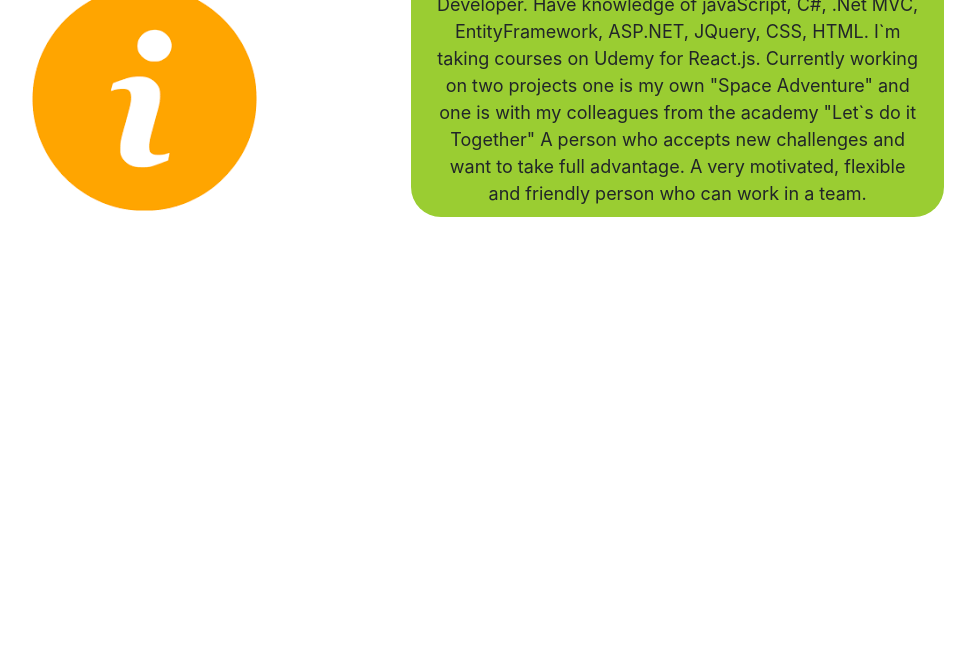
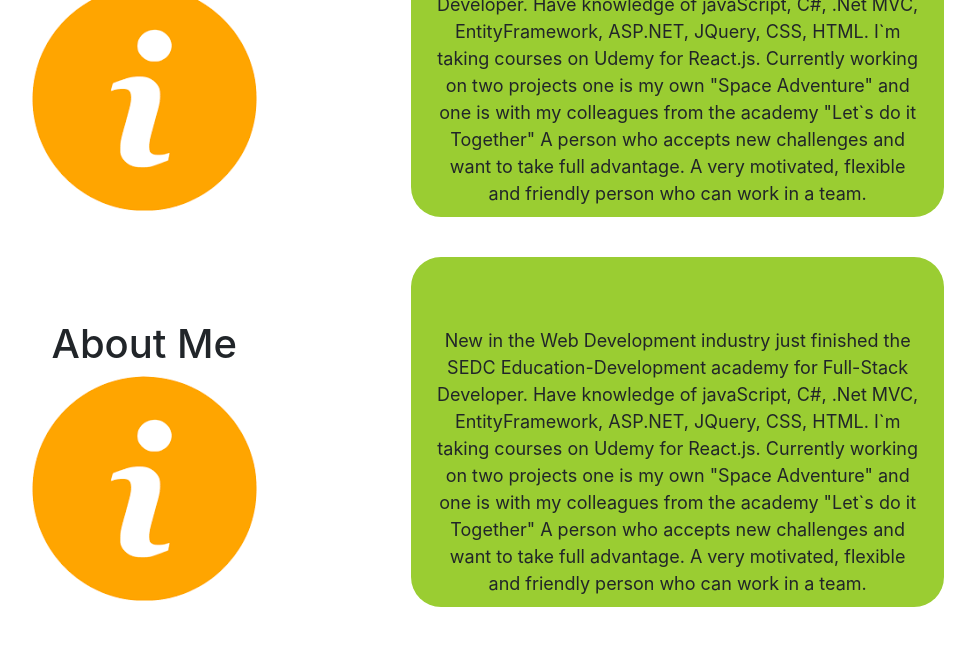
Before and after one commit to DonevskiFilip/Filip-Donevski-Portfolio, a plain HTML site: page index.html in a window 1280 px wide. Shown: the part 697-1342 px from the top of the page, without its empty margins (229-1204 px from the left). Before the commit the page ends 954 px from the top, so only its background shows below. Drawn offline with nearby package versions, Linux system fonts and the light colour scheme.

Commit message:
no message

```diff
--- a/index.html
+++ b/index.html
@@ -71,6 +71,15 @@
                     A person who accepts new challenges and want to take full advantage. A very motivated, flexible and friendly person who can work in a team. </p></div>
         </div>
     </section>
+    <section class="about-me-section col-sm-12 col-md-12">
+            <div class="row">
+                <div class="col-sm-5 offset-sm-1 about-me">
+                    <h1>About Me</h1>
+                </div>
+                <div class="col-sm-5 info-divs"><p>New in the Web Development industry just finished the SEDC Education-Development academy for Full-Stack Developer. Have knowledge of javaScript, C#, .Net MVC, EntityFramework, ASP.NET, JQuery, CSS, HTML. I`m taking courses on Udemy for React.js. Currently working on two projects one is my own "Space Adventure" and one is with my colleagues from the academy "Let`s do it Together"
+                        A person who accepts new challenges and want to take full advantage. A very motivated, flexible and friendly person who can work in a team. </p></div>
+            </div>
+        </section>
 
     <!-- Optional JavaScript -->
     <!-- jQuery first, then Popper.js, then Bootstrap JS -->
```
